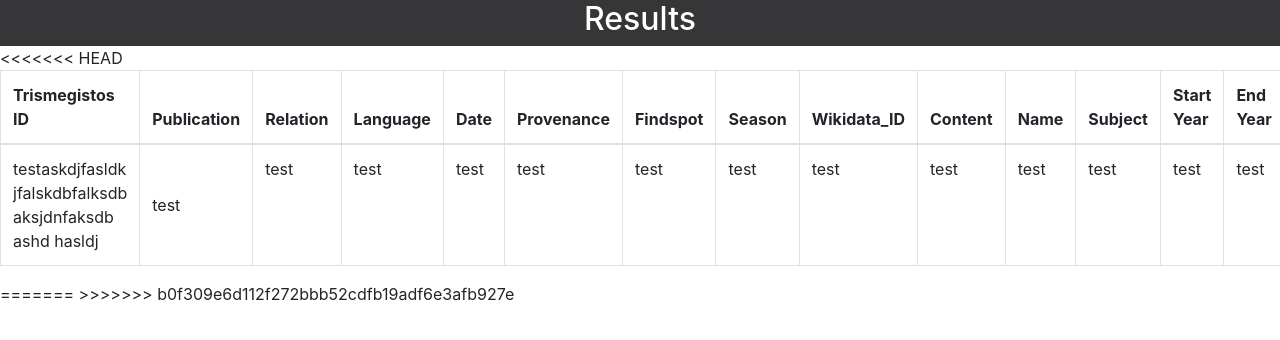
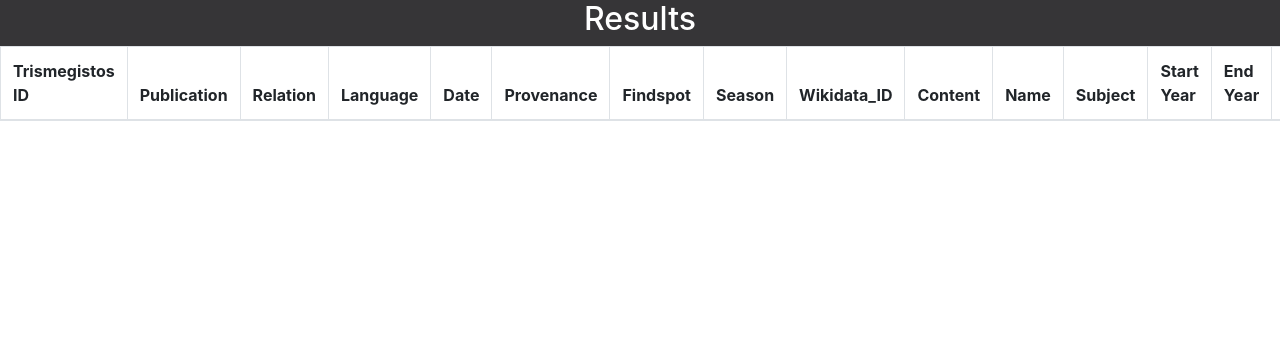
Before and after one commit to kevin-rono/dura-papyri, a Flask app: page /results in a window 1280 px wide. Shown: the top 340 px of the page. Run offline with Flask 2, Linux system fonts and the light colour scheme; data that the repository does not hold is empty.

Commit message:
results update

```diff
--- a/src/templates/results.html
+++ b/src/templates/results.html
@@ -12,7 +12,6 @@
       <h2>Results</h2>
     </div>
       <!-- </center> -->
-<<<<<<< HEAD
 
       <div class="table-responsive">
         <table id="resultsTable" class="table table-bordered">
@@ -38,25 +37,6 @@
           </thead>
 
           <tbody id="tbody">
-            <tr>
-              <td class="align-top">testaskdjfasldk jfalskdbfalksdb aksjdnfaksdb ashd hasldj</td>
-              <td class="align-middle">test</td>
-              <td>test</td>
-              <td>test</td>
-              <td>test</td>
-              <td>test</td>
-              <td>test</td>
-              <td>test</td>
-              <td>test</td>
-              <td>test</td>
-              <td>test</td>
-              <td>test</td>
-              <td>test</td>
-              <td>test</td>
-              <td>test</td>
-              <td>test</td>
-            </tr>
-
           </tbody>
 
 
@@ -64,10 +44,6 @@
 
       </div>
 
-
-=======
-    </div>
->>>>>>> b0f309e6d112f272bbb52cdfb19adf6e3afb927e
   </body>
 
   <script
```
Also changed, not shown: src/static/results.js (+83 -18 lines).
